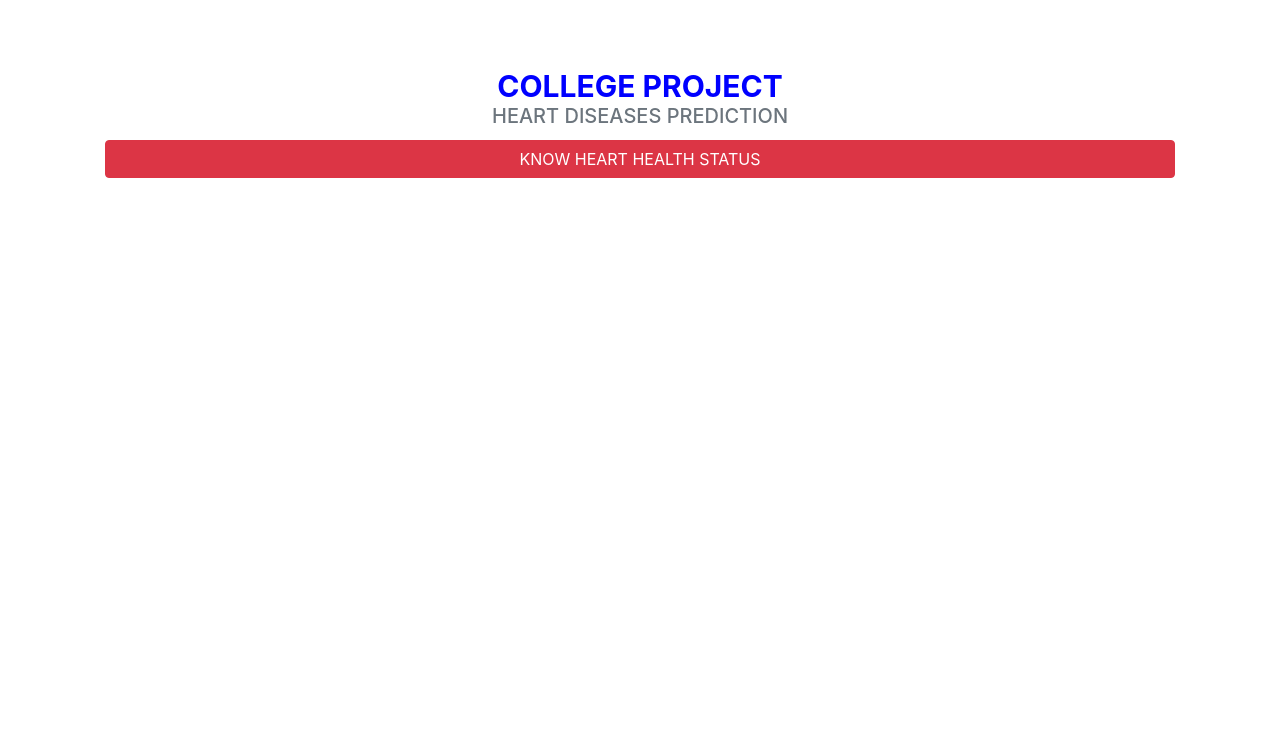
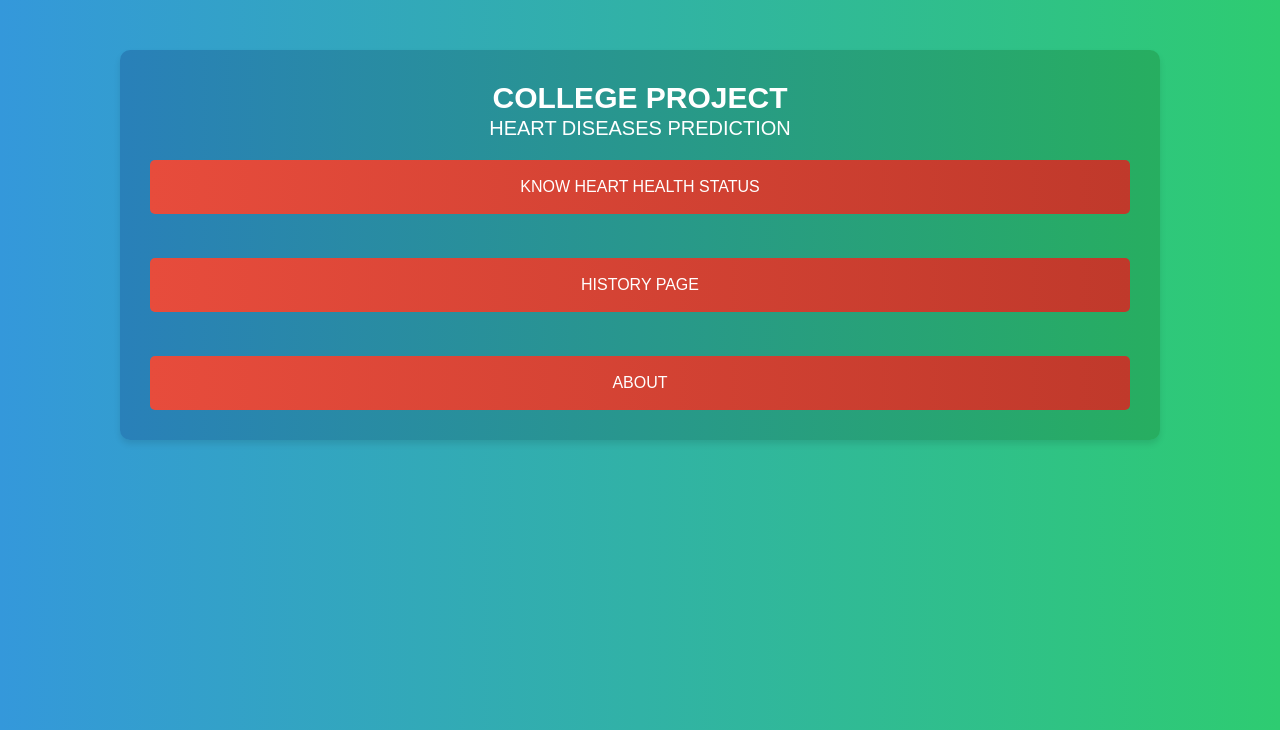
Before and after one commit to HeisenbergOfDjango/CardioCare-Predictive-Heart-Disease-Diagnosis-with-Machine-Learning, a Django app: page / in a window 1280 px wide. Shown: the top 730 px of the page. Run offline with Django 4.2, Linux system fonts and the light colour scheme; some libraries are stand-ins or nearby versions.

Commit message:
Add history and update UI

```diff
--- a/core/prediction/urls.py
+++ b/core/prediction/urls.py
@@ -1,7 +1,20 @@
 from django.urls import path
-from . import views
+from .views import heart, home, heart_disease_history
 
 urlpatterns = [
-    path('heart', views.heart, name="heart"),
-    path('', views.home, name="home"),
+    path(
+        'heart',
+        heart,
+        name="heart"
+    ),
+    path(
+        '',
+        home,
+        name="home"
+    ),
+    path(
+        'heart-disease-history',
+        heart_disease_history,
+        name='heart_disease_history'
+    )
 ]
--- a/core/prediction/views.py
+++ b/core/prediction/views.py
@@ -5,8 +5,21 @@ from .services import check
 
 from .models import HeartDisease
 
+# Create your views here.
 
-# Create your views here.
+def heart_disease_history(request):
+    history_records = HeartDisease.objects.all()
+
+    search_query = request.GET.get('search', '')
+    if search_query:
+        history_records = history_records.filter(name__icontains=search_query)
+
+    context = {
+        'history_records': history_records,
+        'search_query': search_query,
+    }
+
+    return render(request, 'heart_disease_history.html', context)
 
 
 def heart(request):
@@ -14,14 +27,14 @@ def heart(request):
     if user_input is not None:
         HeartDisease.objects.create(**user_input)
 
-    temp_data = {
+    context = {
         'predicted_value': value,
         'title': 'Heart Disease Prediction',
         'active': 'btn btn-success peach-gradient text-white',
         'heart': True,
     }
 
-    return render(request, 'heart.html', temp_data)
+    return render(request, 'heart.html', context)
 
 
 def home(request):
--- a/core/templates/home.html
+++ b/core/templates/home.html
@@ -4,7 +4,6 @@
 <html lang="en">
 
 <head>
-
     <!-- meta tags -->
     <meta charset="utf-8" />
     <meta name="viewport" content="width=device-width, initial-scale=1, shrink-to-fit=no" />
@@ -14,27 +13,68 @@
         integrity="sha384-ggOyR0iXCbMQv3Xipma34MD+dH/1fQ784/j6cY/iJTQUOhcWr7x9JvoRxT2MZw1T" crossorigin="anonymous" />
     <title>Heart Disease Predictor</title>
     <link rel="stylesheet" href="{% static 'css/style.css' %}">
-
 </head>
 
 <style>
-.ok{
-	color: blue;
+	body {
+		background: linear-gradient(to right, #3498db, #2ecc71);
+		font-family: 'Arial', sans-serif;
+		color: #fff;
+	}
+
+	.container {
+		padding: 50px;
+		text-align: center;
+	}
+
+	.card-body {
+		background: linear-gradient(to right, #2980b9, #27ae60);
+		border-radius: 10px;
+		padding: 30px;
+		box-shadow: 0 4px 6px rgba(0, 0, 0, 0.1);
+	}
+
+	.ok {
+		color: #fff;
 		font-size: 30px;
+	}
+
+	.btn-block {
+		margin-top: 20px;
+	}
+
+	.card-title {
+		color: #fff;
+	}
+
+	.btn-danger {
+		background: linear-gradient(to right, #e74c3c, #c0392b);
+		color: #fff;
+		border: none;
+		border-radius: 5px;
+		padding: 15px;
+	}
+
+	.btn-danger:hover {
+		background: linear-gradient(to right, #c0392b, #e74c3c);
 	}
 </style>
 
 <body>
-<br></br>
+
     <div class="container">
         <div class="card-body">
-	<h5 class="card-title text-muted text-uppercase text-center">
+            <h5 class="card-title text-uppercase">
                 <strong class="ok"> College Project </strong><br> HEART DISEASES PREDICTION
             </h5>
             <a href="{% url 'heart' %}" class="btn btn-block btn-danger text-uppercase">KNOW HEART HEALTH STATUS</a>
+            <br>
+            <a href="{% url 'heart_disease_history' %}" class="btn btn-block btn-danger text-uppercase">History Page</a>
+            <br>
+            <a href="https://www.linkedin.com/in/aditya1409/" target="_blank" class="btn btn-block btn-danger text-uppercase">About</a>
         </div>
     </div>
-</section>
+
 </body>
 
 </html>
```
Also changed, not shown: core/templates/heart.html (+42 -16 lines), core/templates/heart_disease_history.html (added, +93 -0 lines). Lines whose indentation alone changed are shown as unchanged.
